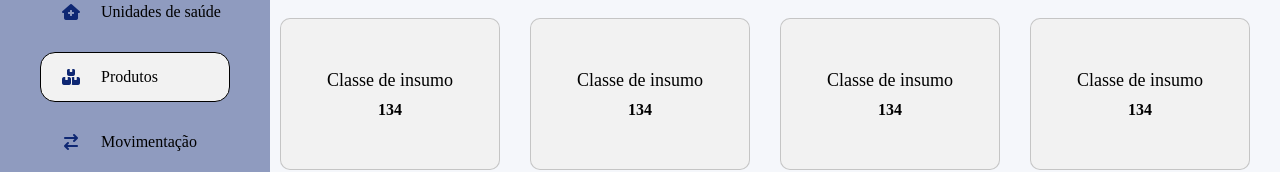
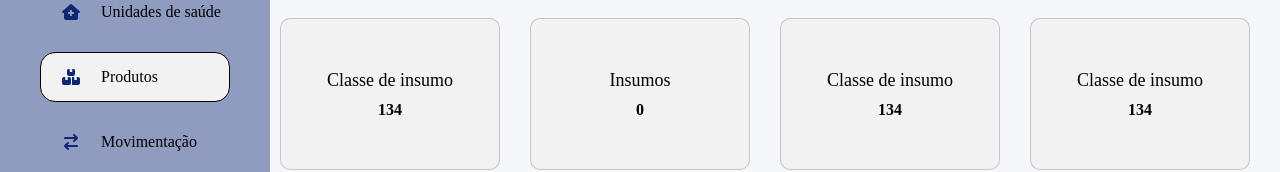
Before and after one commit to LFFavoretto/projeto_medstock, a plain HTML site: page frontend/produto.html in a window 1280 px wide. Shown: the part 268-440 px from the top of the page. Drawn offline with Linux system fonts and the light colour scheme; no server answers; sample sign-in values are in the browser's storage.

Commit message:
refatoração: atualização do rótulo e ID do total de insumos na seção de produtos

```diff
--- a/frontend/produto.html
+++ b/frontend/produto.html
@@ -71,8 +71,8 @@
             </article>
 
             <article class="box_m">
-                <p>Classe de insumo</p>
-                <strong>134</strong>
+                <p>Insumos</p>
+                <strong id="totalInsumos">0</strong>
             </article>
 
             <article class="box_m">
```
